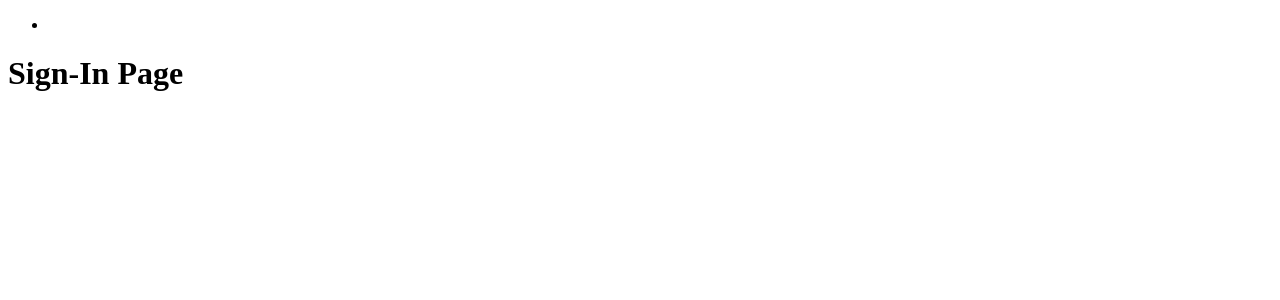
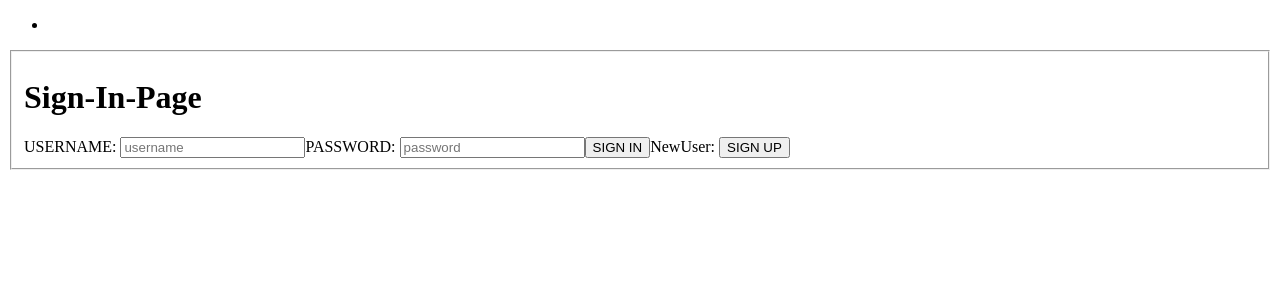
Before and after one commit to Lakshmimailz/Potluck, a React (Create React App) app: page / in a window 1280 px wide. Shown: the top 300 px of the page. Built offline with nearby package versions, Linux system fonts and the light colour scheme; the HTML template or start-up script is replaced by a standard one.

Commit message:
signin page template

```diff
--- a/src/components/pages/sign-in-page.tsx
+++ b/src/components/pages/sign-in-page.tsx
@@ -1,8 +1,29 @@
+import { useState } from "react";
 
+export type SignInPage ={
+    username: string
+    password: string
+}
 
 export function SignInPage(){
 
+      const[form,setForm] = useState<SignInPage>({username:"", password:""})
+
+
     return <>
-        <h1>Sign-In Page</h1>
+       <fieldset>
+        <h1>Sign-In-Page</h1>
+        <label htmlFor="username">USERNAME: </label>
+        <input type="text" placeholder="username" onChange={e => setForm({...form, username:e.target.value})} />
+
+        <label htmlFor="password">PASSWORD: </label>
+        <input type="password" placeholder="password" onChange={e => setForm({...form, password:e.target.value})} />
+
+        <button onClick={SignInPage} >SIGN IN</button>
+
+        <label htmlFor="NewUser">NewUser: </label>
+        <button onClick={SignInPage}>SIGN UP</button>
+
+        </fieldset>
     </>
 }
```
